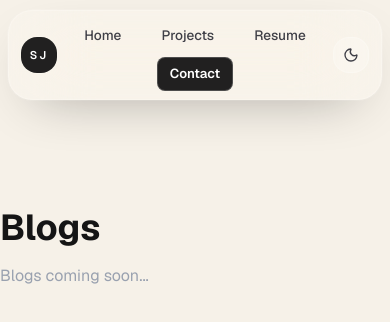
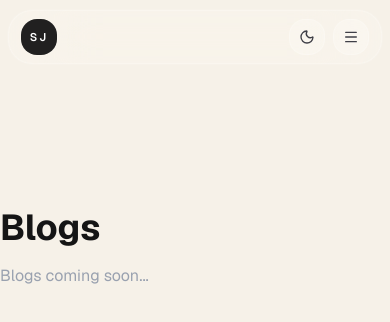
Before and after one commit to Jain4556/sunil-portfolio, a Next.js app: page /blogs in a window 390 px wide. Shown: the top 322 px of the page. Built offline with nearby package versions, Linux system fonts and the light colour scheme.

Commit message:
navbar_sectionupdated

```diff
--- a/src/components/Navbar.tsx
+++ b/src/components/Navbar.tsx
@@ -3,13 +3,14 @@
 import { useEffect, useState } from "react";
 import Link from "next/link";
 import { usePathname } from "next/navigation";
-import { Moon, Sun } from "lucide-react";
+import { Menu, Moon, Sun, X } from "lucide-react";
 import { useTheme } from "next-themes";
 
 export default function Navbar() {
   const pathname = usePathname();
   const { resolvedTheme, setTheme } = useTheme();
   const [mounted, setMounted] = useState(false);
+  const [mobileMenuOpen, setMobileMenuOpen] = useState(false);
 
   useEffect(() => {
     setMounted(true);
@@ -18,14 +19,17 @@ export default function Navbar() {
   const links = [
     { href: "/", label: "Home" },
     { href: "/projects", label: "Projects" },
+    { href: "/blogs", label: "Blogs" },
     { href: "/resume", label: "Resume" },
   ];
 
   const isActive = (href: string) => pathname === href;
 
+  const closeMobileMenu = () => setMobileMenuOpen(false);
+
   return (
     <header className="fixed inset-x-0 top-0 z-50 px-2 pt-2.5 sm:px-4 sm:pt-3">
-      <nav className="mx-auto flex w-full max-w-5xl items-center gap-2 rounded-3xl border border-white/20 bg-white/20 px-3 py-2 shadow-[0_18px_55px_-28px_rgba(0,0,0,0.45)] backdrop-blur-2xl backdrop-saturate-150 ring-1 ring-white/10 transition-colors duration-300 hover:border-white/30 hover:bg-white/30 dark:border-white/10 dark:bg-zinc-950/35 dark:ring-white/5 dark:hover:bg-zinc-950/45">
+      <nav className="relative mx-auto flex w-full max-w-5xl items-center gap-2 rounded-3xl border border-white/20 bg-white/20 px-3 py-2 shadow-[0_18px_55px_-28px_rgba(0,0,0,0.45)] backdrop-blur-2xl backdrop-saturate-150 ring-1 ring-white/10 transition-colors duration-300 hover:border-white/30 hover:bg-white/30 dark:border-white/10 dark:bg-zinc-950/35 dark:ring-white/5 dark:hover:bg-zinc-950/45">
         <Link
           href="/"
           className="flex h-9 w-9 shrink-0 items-center justify-center rounded-2xl bg-zinc-950/90 text-[0.7rem] font-semibold tracking-[0.18em] text-white ring-1 ring-white/10 transition-colors duration-300 hover:bg-zinc-900 hover:shadow-[0_10px_25px_-12px_rgba(0,0,0,0.65)] dark:bg-white dark:text-zinc-950 dark:hover:bg-white/95"
@@ -34,7 +38,7 @@ export default function Navbar() {
           SJ
         </Link>
 
-        <div className="flex flex-1 flex-wrap items-center justify-center gap-x-4 gap-y-1.5 text-[0.85rem] font-medium text-zinc-700 dark:text-zinc-300">
+        <div className="hidden flex-1 flex-wrap items-center justify-center gap-x-4 gap-y-1.5 text-[0.85rem] font-medium text-zinc-700 dark:text-zinc-300 md:flex">
           {links.map((link) => (
             <Link
               key={link.href}
@@ -47,18 +51,9 @@ export default function Navbar() {
             </Link>
           ))}
 
-          <Link
-            href="/contact"
-            className={`inline-flex items-center rounded-lg border px-3 py-1.5 text-[0.82rem] font-semibold transition ${
-              isActive("/contact")
-                ? "border-zinc-950 bg-zinc-950 text-white shadow-[0_12px_30px_-18px_rgba(0,0,0,0.7)] dark:border-white dark:bg-white dark:text-zinc-950"
-                : "border-white/20 bg-zinc-950/90 text-white shadow-[0_12px_30px_-18px_rgba(0,0,0,0.7)] transition-colors hover:bg-zinc-900 hover:shadow-[0_16px_34px_-18px_rgba(0,0,0,0.85)] dark:border-white/10 dark:bg-white dark:text-zinc-950 dark:hover:bg-zinc-100"
-            }`}
-          >
-            Contact
-          </Link>
         </div>
 
+        <div className="ml-auto flex items-center gap-2 md:ml-0">
           <button
             type="button"
             onClick={() => setTheme(resolvedTheme === "dark" ? "light" : "dark")}
@@ -68,6 +63,38 @@ export default function Navbar() {
           >
             {mounted && resolvedTheme === "dark" ? <Sun size={16} /> : <Moon size={16} />}
           </button>
+
+          <div className="relative md:hidden">
+            <button
+              type="button"
+              className="inline-flex h-9 w-9 shrink-0 items-center justify-center rounded-2xl border border-white/20 bg-white/20 text-zinc-700 shadow-[0_10px_28px_-20px_rgba(0,0,0,0.65)] transition-colors duration-300 hover:bg-white/40 hover:text-zinc-950 hover:shadow-[0_16px_34px_-18px_rgba(0,0,0,0.8)] dark:border-white/10 dark:bg-white/5 dark:text-zinc-200 dark:hover:bg-white/10 dark:hover:text-white"
+              aria-label={mobileMenuOpen ? "Close menu" : "Open menu"}
+              aria-expanded={mobileMenuOpen}
+              onClick={() => setMobileMenuOpen((open) => !open)}
+            >
+              {mobileMenuOpen ? <X size={16} /> : <Menu size={16} />}
+            </button>
+
+            {mobileMenuOpen ? (
+              <div className="absolute right-0 top-full z-50 mt-2 w-44 rounded-2xl border border-white/20 bg-white/90 p-2 shadow-[0_20px_60px_-24px_rgba(0,0,0,0.45)] backdrop-blur-2xl dark:border-white/10 dark:bg-zinc-950/90">
+                <div className="flex flex-col gap-1 text-sm font-medium text-zinc-700 dark:text-zinc-200">
+                  {links.map((link) => (
+                    <Link
+                      key={link.href}
+                      href={link.href}
+                      onClick={closeMobileMenu}
+                      className={`rounded-xl px-3 py-2 transition-colors hover:bg-zinc-100 hover:text-zinc-950 dark:hover:bg-white/10 dark:hover:text-white ${
+                        isActive(link.href) ? "bg-zinc-100 text-zinc-950 dark:bg-white/10 dark:text-white" : ""
+                      }`}
+                    >
+                      {link.label}
+                    </Link>
+                  ))}
+                </div>
+              </div>
+            ) : null}
+          </div>
+        </div>
       </nav>
     </header>
   );
```
Lines whose indentation alone changed are shown as unchanged.
